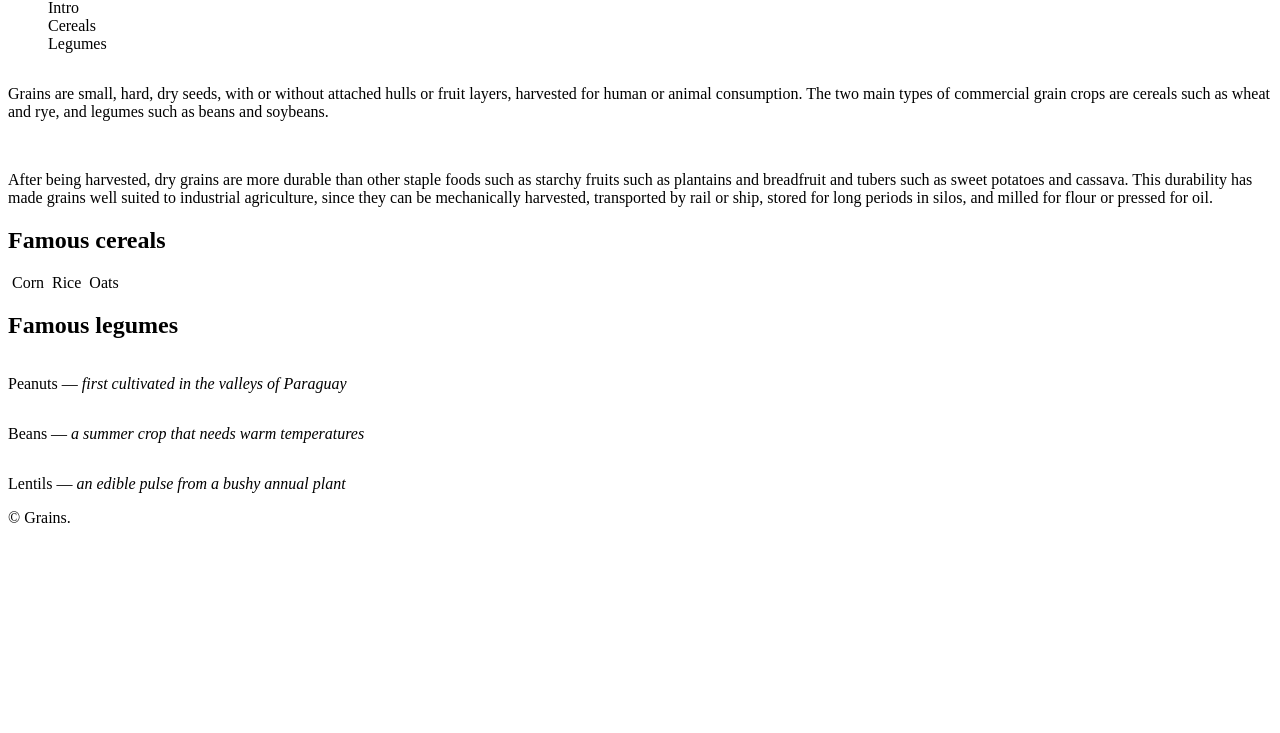
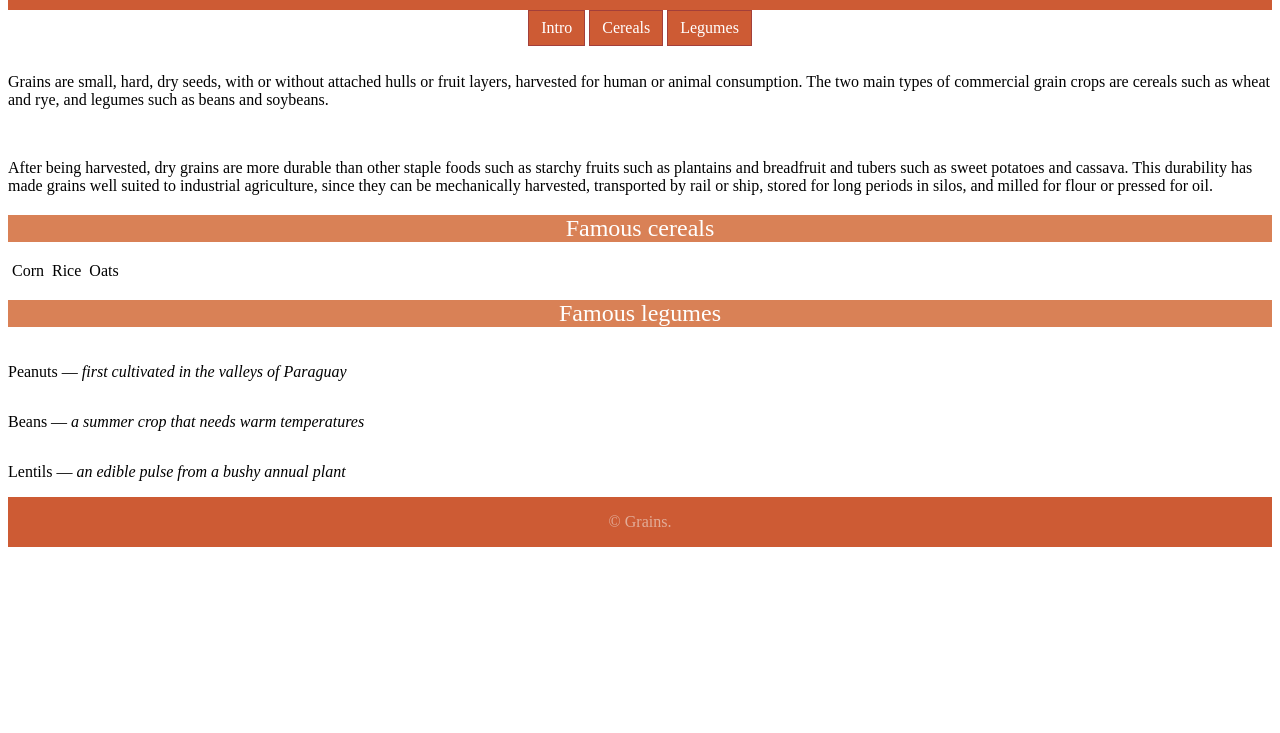
Before and after one commit to CelesteLavo0118/project-grains, a plain HTML site: page index.html in a window 1280 px wide. Shown: the part 67-800 px from the top of the page. Drawn offline with Linux system fonts and the light colour scheme.

Commit message:
html and css

```diff
--- a/css/main.css
+++ b/css/main.css
@@ -1,51 +1,62 @@
+html{
+  font-family:"Merriweather", serif;
+}
+
 h1{
   text-align:center;
+  font-weight: 400;
+  color:white;
+  background-color: #cd5b34;
+  font-weight: 400;
+  padding:1rem;
+  margin:0;
 }
 
-ul{
-  list-style-type:none;
+h2{
+  background-color:#d98156;
+  display:block;
+  text-align:center;
+  font-weight: 400;
+  color:white;
+}
+
+header{
+  display:block;
+  font-weight: 400;
+  color:white;
+  margin:0;
+}
+
+nav a{
+  display:inline-block;
+  padding: 0.5em 0.75em;
+  background-color: #cd5b34;
+  text-decoration: none;
+  color:white;
+  margin-bottom: 0.7rem;
+  border: 0.1rem solid #a33f3a;
 }
 
 nav{
-
+    text-align:center;
+    margin:0;
 }
 
-.inset-left{
-
+nav ol{
+  list-style-type:none;
+  padding: 0;
+  margin: 0;
 }
 
-.inset-left-2{
-
-}
-
-.inset-left-3{
-
-}
-
-.inset-left-4{
-
-}
-
-.inset-left-5{
-
-}
-
-.inset-right{
-
-}
-
-.inset-right-2{
-
-}
-
-.inset-right-3{
-
-}
-
-.center{
-
+nav li{
+  display:inline;
 }
 
 footer{
-
+  font-weight: 400;
+  color:#e2ad99;
+  background-color: #cd5b34;
+  padding: 1rem;
+  text-align: center;
+  margin:0;
 }
--- a/index.html
+++ b/index.html
@@ -1,21 +1,23 @@
-<DOCTYPE html>
 <DOCTYPE html>
   <html lang="en-ca">
   <head>
     <meta charset="utf-8">
     <title>Project: Grains</title>
     <link href="css/main.css" rel="stylesheet"
+    <link href='http://fonts.googleapis.com/css?family=Merriweather' rel='stylesheet' type='text/css'>
   </head>
-    <body>
+  <body
+  <header>
     <h1>Grains</h1>
 
     <nav>
-    <ul>
-      <li>Intro</li>
-      <li>Cereals</li>
-      <li>Legumes</li>
-    </ul>
+    <ol>
+      <li><a href="#Intro">Intro</a></li>
+      <li><a href="#Cereals">Cereals</a></li>
+      <li><a href="#Legumes">Legumes</a></li>
+    </ol>
   </nav>
+  </header>
 
     <img class="inset-left" scr="img/grains.jpg" alt="">
     <p>
```
Also changed, not shown: 1 other file. Lines whose indentation alone changed are shown as unchanged.
